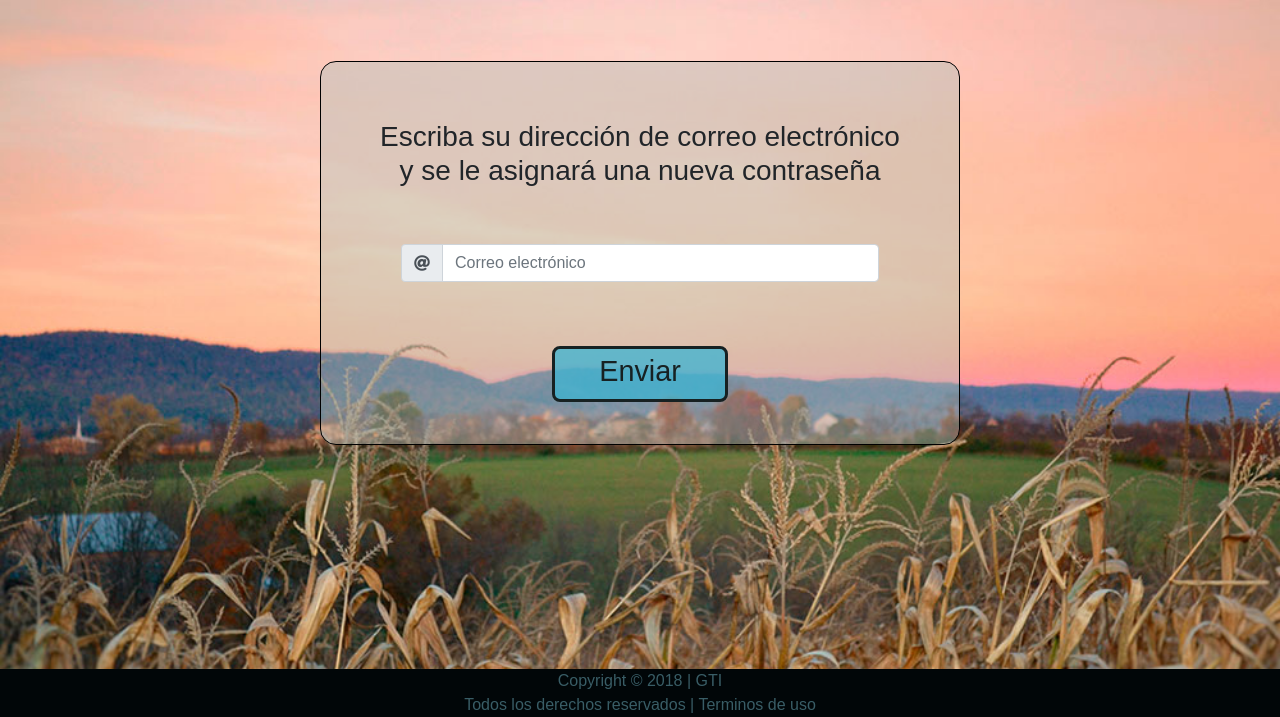
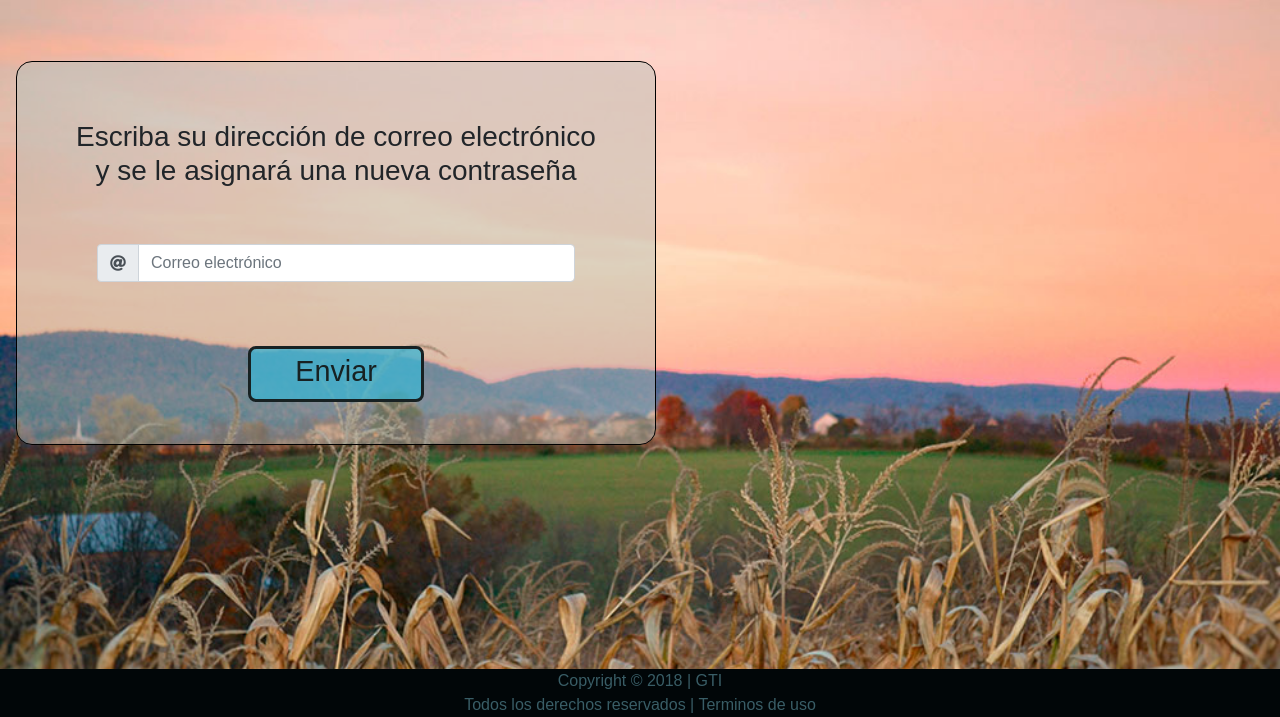
Before and after one commit to joacaar/Proyecto.Web.1B-04, a website: page servidor/views/contrasena.html in a window 1280 px wide. Shown: the part 83-800 px from the top of the page. Drawn offline with Linux system fonts and the light colour scheme; a web font is replaced by a local one.

Commit message:
redimension cuadro centrl
se han añadido espacios laterales

```diff
--- a/servidor/views/css/contrasena.css
+++ b/servidor/views/css/contrasena.css
@@ -83,7 +83,7 @@ header.cabezera img {
     left: 0;
     right: 0; */
     background-color: rgba(182, 191, 185, 0.46);
-    margin: 4rem auto;
+    margin: 4rem 1rem;
     padding: 0px;
     min-height: 24rem;
     max-width: 40rem;
```
